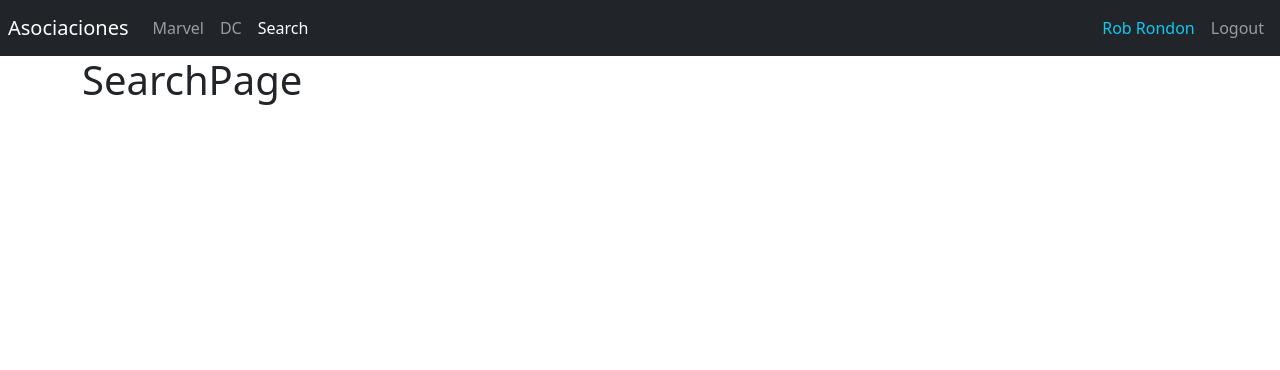
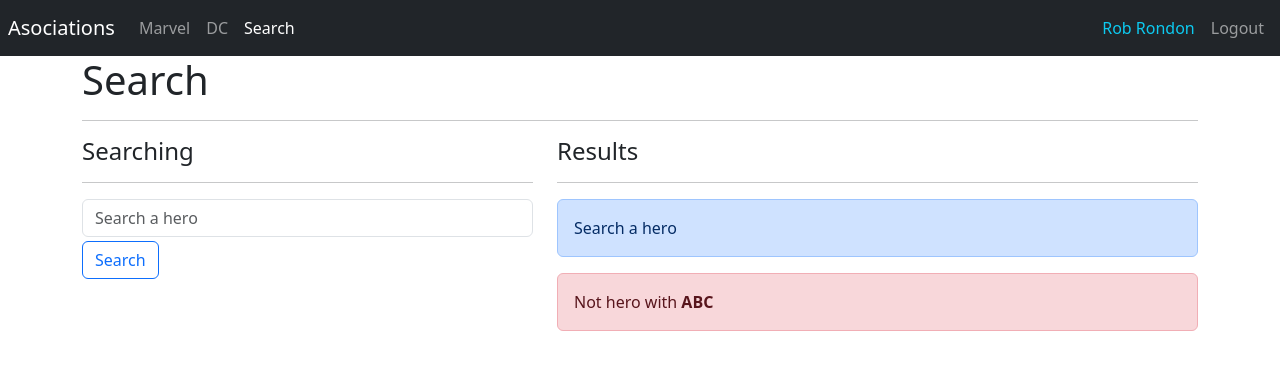
Before and after one commit to robrondon/heroes-spa, a React (Vite) app: page /search in a window 1280 px wide. Shown: the top 370 px of the page. Built offline with nearby package versions, Linux system fonts and the light colour scheme.

Commit message:
Styling SearchPage

```diff
--- a/src/heroes/pages/SearchPage.jsx
+++ b/src/heroes/pages/SearchPage.jsx
@@ -1,5 +1,37 @@
+// import { HeroCard } from '../components'
+
 export const SearchPage = () => {
   return (
-    <h1>SearchPage</h1>
+    <>
+      <h1>Search</h1>
+      <hr />
+      <div className="row">
+        <div className="col-5">
+          <h4>Searching</h4>
+          <hr />
+          <form>
+            <input
+              type="text"
+              placeholder="Search a hero"
+              className="form-control"
+              name="searchText"
+              autoComplete="off"
+            />
+            <button className="btn btn-outline-primary mt-1">Search</button>
+          </form>
+        </div>
+        <div className="col-7">
+          <h4>Results</h4>
+          <hr />
+          <div className="alert alert-primary">
+            Search a hero
+          </div>
+          <div className="alert alert-danger">
+            Not hero with <b>ABC</b>
+          </div>
+          {/* <HeroCard {...hero} /> */}
+        </div>
+      </div>
+    </>
   )
 }
--- a/src/ui/components/Navbar.jsx
+++ b/src/ui/components/Navbar.jsx
@@ -16,7 +16,7 @@
         className="navbar-brand"
         to="/"
       >
-        Asociaciones
+        Asociations
       </Link>
 
       <div className="navbar-collapse">
```
